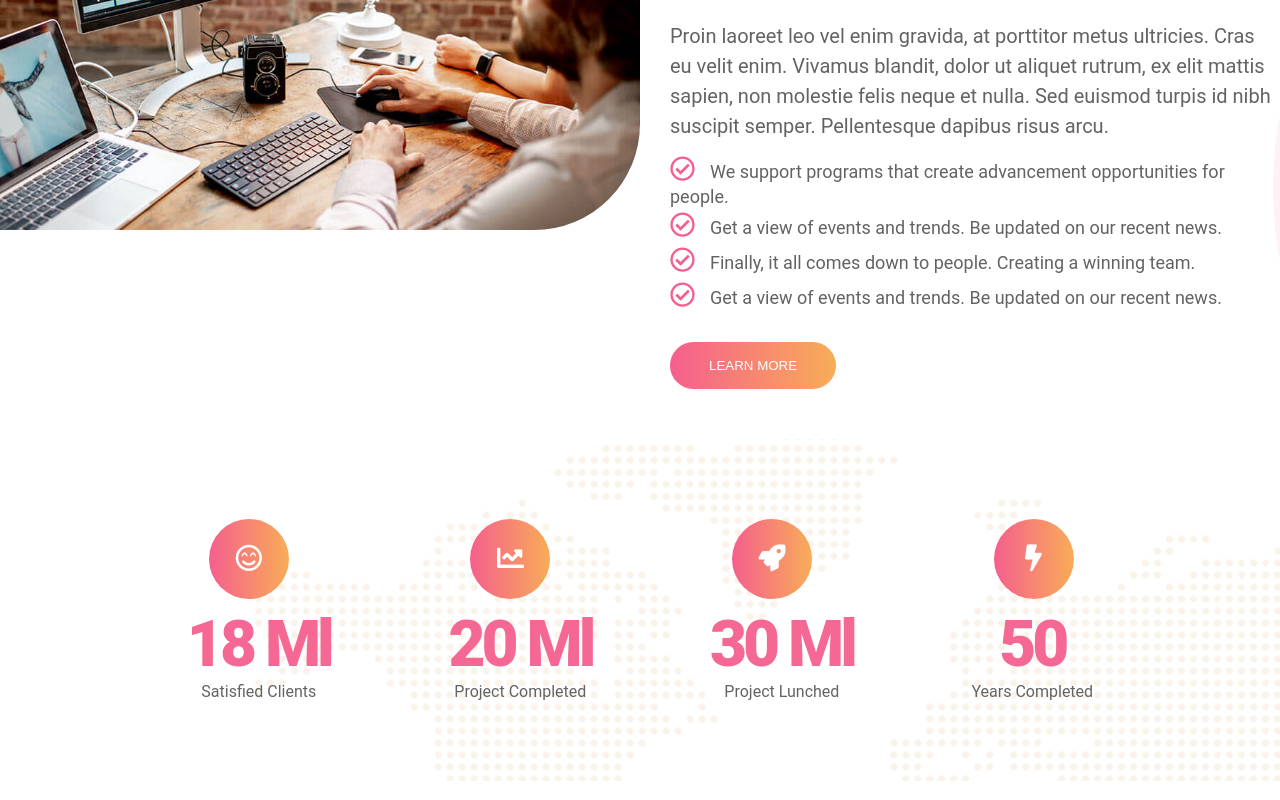
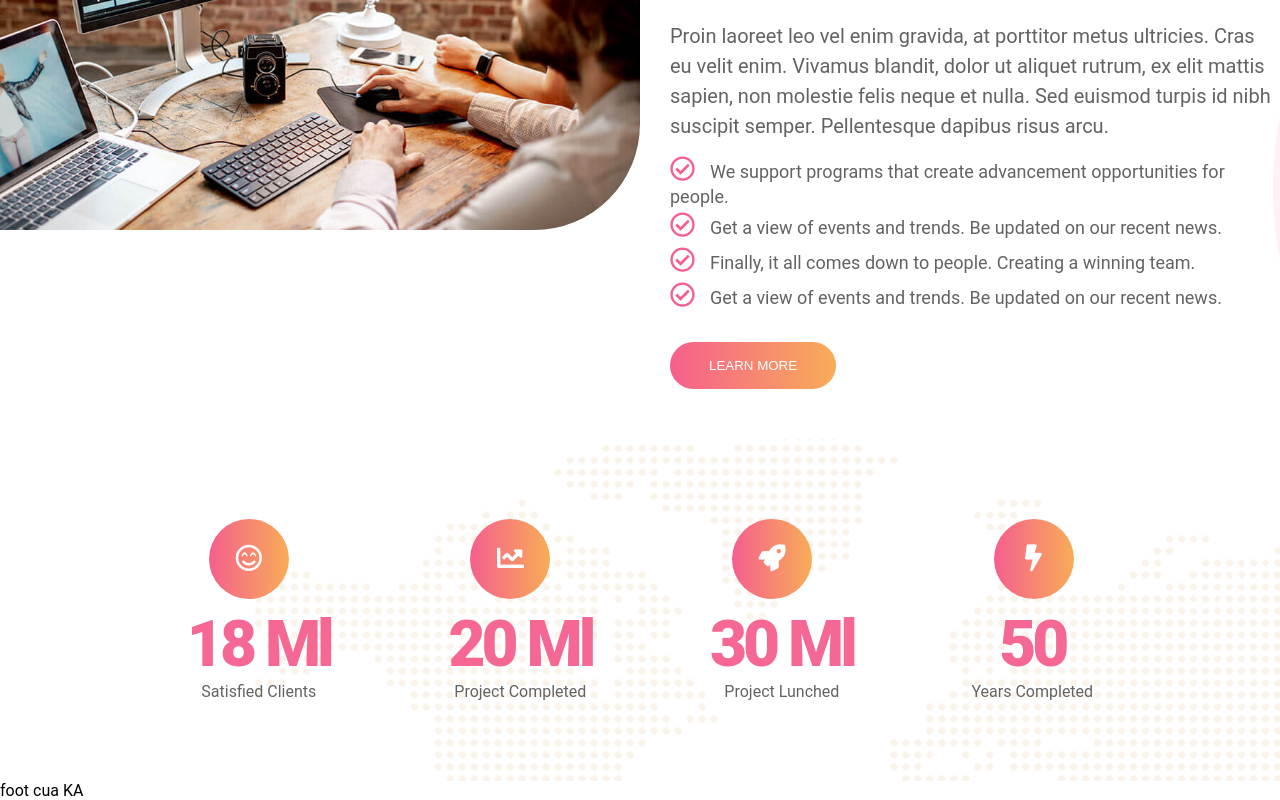
Before and after one commit to kyanh12/bc25_demogit, a plain HTML site: page index.html in a window 1280 px wide. Shown: the part 1796-2596 px from the top of the page. Drawn offline with Linux system fonts and the light colour scheme.

Commit message:
footer by KA

```diff
--- a/index.html
+++ b/index.html
@@ -219,6 +219,8 @@
         </div>
     </section>
 
+
+    <footer>foot cua KA</footer>
 </body>
 
 </html>
```
